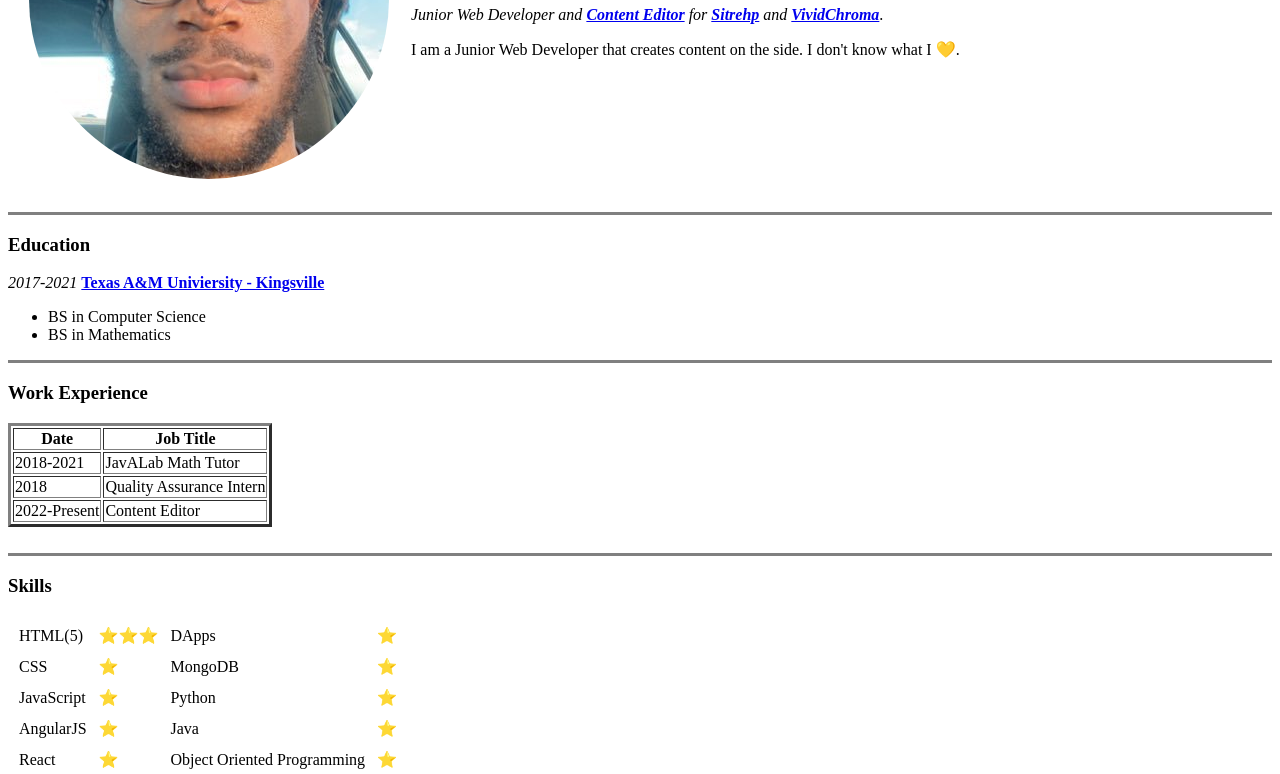
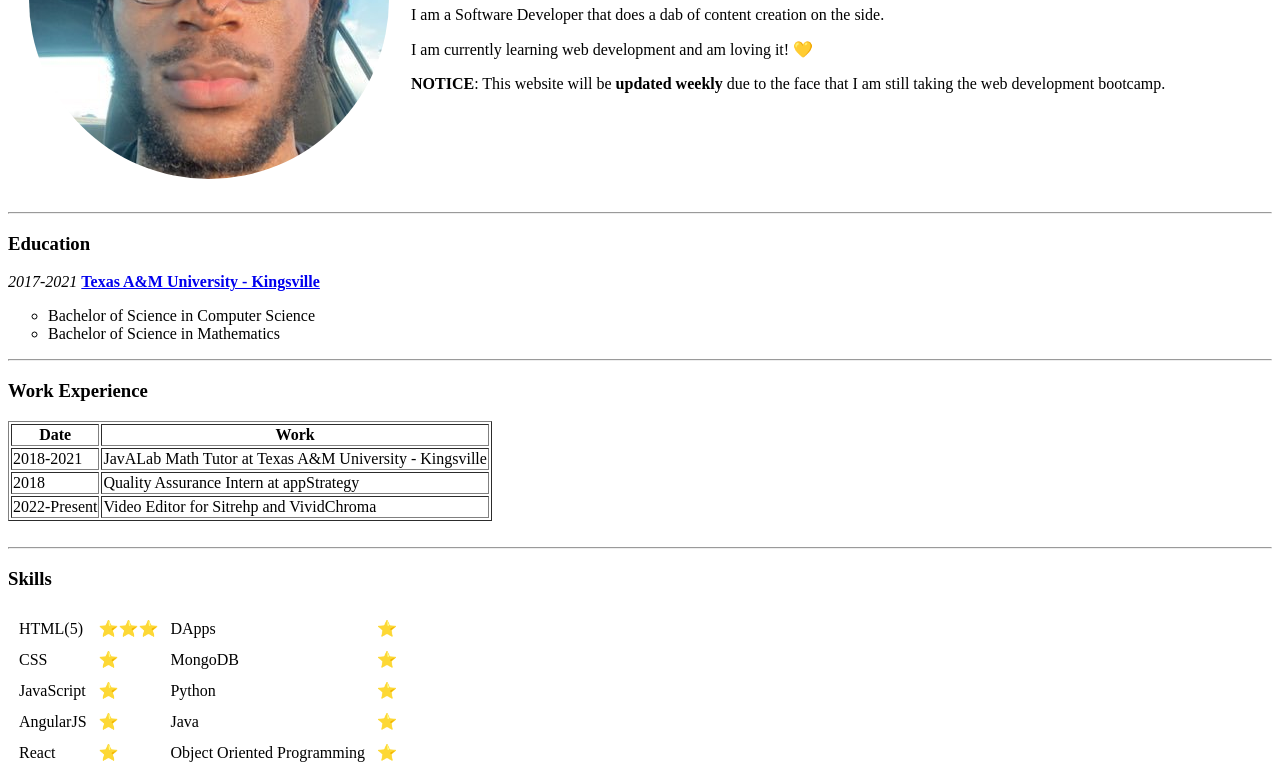
Before and after one commit to rokwara/cv, a plain HTML site: page index.html in a window 1280 px wide. Shown: the part 210-984 px from the top of the page. Drawn offline with Linux system fonts and the light colour scheme.

Commit message:
notice was added

```diff
--- a/index.html
+++ b/index.html
@@ -4,6 +4,8 @@
 <head>
   <meta charset="utf-8">
   <title>Ricky's Personal Site</title>
+  <link rel="stylesheet" href="css/styles.css">
+
 </head>
 
 <body>
@@ -12,46 +14,45 @@
       <td><img src="photo-modified.png" alt="Ricky Okwara profile picture"></td>
       <td>
         <h1> Ricky Okwara </h1>
-        <p><em>Junior Web Developer and
-            <strong><a target="_blank" href="https://youtube.com/c/deepvoiic">Content Editor</a></strong> for <strong><a href="https://www.youtube.com/c/sitrehp">Sitrehp</a></strong> and
-            <strong><a href="https://www.youtube.com/channel/UCsP9V_6Bqn5JZmtjIgl2R1g">VividChroma</a></strong></em>.
-        </p>
-        <p>I am a Junior Web Developer that creates content on the side. I don't know what I 💛.</p>
+        <p><em>Computer Science & Mathematics Graduate</em></p>
+        <p>I am a Software Developer that does a dab of content creation on the side. </p>
+        <p>I am currently learning web development and am loving it! 💛</p>
+        <p><strong>NOTICE</strong>: This website will be <strong>updated weekly</strong> due to the face that I am still taking the web development bootcamp.</p>
       </td>
     </tr>
   </table>
 
-  <hr size="3" noshade>
+  <hr>
   <h3>Education</h3>
-  <p><em>2017-2021 </em><strong><a target="_blank" href="https://www.tamuk.edu">Texas A&M Univiersity - Kingsville</a></strong></p>
-  <ul>
-    <li>BS in Computer Science</li>
-    <li>BS in Mathematics</li>
+  <p><em>2017-2021 </em><strong><a target="_blank" href="https://www.tamuk.edu">Texas A&M University - Kingsville</a></strong></p>
+  <ul type="circle">
+    <li>Bachelor of Science in Computer Science</li>
+    <li>Bachelor of Science in Mathematics</li>
   </ul>
-  <hr size="3" noshade>
+  <hr>
   <h3> Work Experience </h3>
-  <table border="3">
+  <table border="1">
     <thead>
       <th>Date</th>
-      <th>Job Title</th>
+      <th>Work</th>
     </thead>
     <tbody>
       <tr>
         <td>2018-2021</td>
-        <td>JavALab Math Tutor</td>
+        <td>JavALab Math Tutor at Texas A&M University - Kingsville</td>
       </tr>
       <tr>
         <td>2018</td>
-        <td>Quality Assurance Intern</td>
+        <td>Quality Assurance Intern at appStrategy</td>
       </tr>
       <tr>
         <td>2022-Present</td>
-        <td>Content Editor</td>
+        <td>Video Editor for Sitrehp and VividChroma</td>
       </tr>
     </tbody>
   </table>
   <br>
-  <hr size="3" noshade>
+  <hr>
   <h3>Skills</h3>
   <table cellspacing="10">
     <tr>
@@ -128,7 +129,7 @@
     </tr>
   </table>
 
-  <hr size="3" noshade>
+  <hr>
   <a href="hobbies.html">My Hobbies</a>
   <br>
   <a href="contact.html">Contact Me</a>
```
